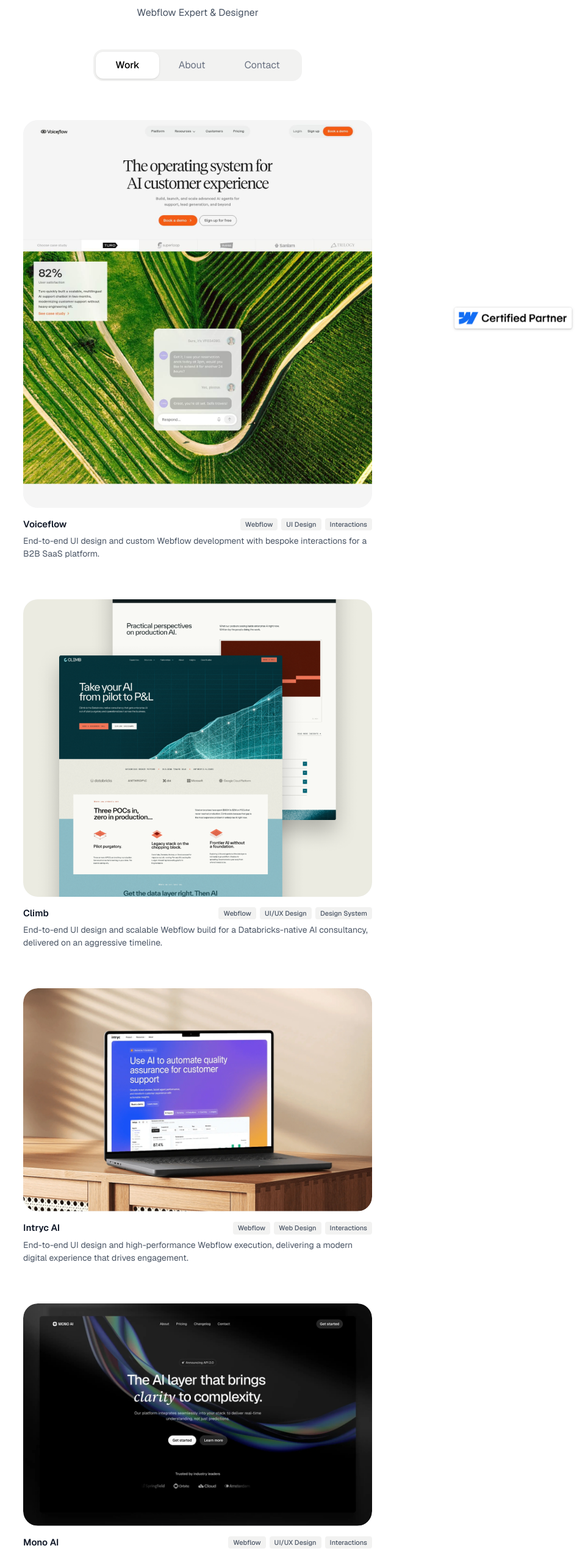
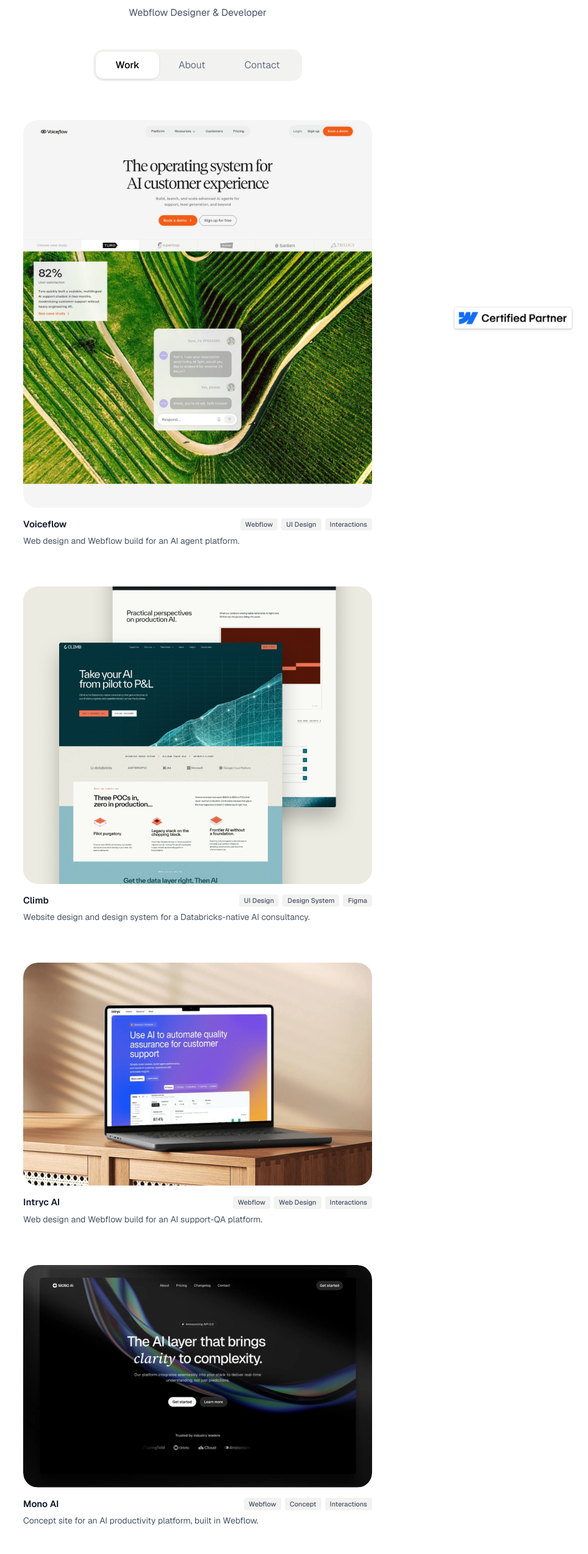
Before and after one commit to Tommyisbae/ariyibitomiwa, a React (Vite) app: page / in a window 1280 px wide. Shown: the part 235-2784 px from the top of the page at 61% size, without its empty margins (316-1280 px from the left). Built offline with nearby package versions, Linux system fonts and the light colour scheme.

Commit message:
new changes

```diff
--- a/index.html
+++ b/index.html
@@ -5,21 +5,21 @@
     <meta name="viewport" content="width=device-width, initial-scale=1.0" />
 
     <!-- Primary Meta Tags -->
-    <title>Ariyibi Tomiwa | Webflow Expert & Designer</title>
-    <meta name="title" content="Ariyibi Tomiwa | Webflow Expert & Designer" />
-    <meta name="description" content="Portfolio of Ariyibi Tomiwa, Certified Webflow Partner and Designer specializing in high-performance Webflow websites, UI/UX design, and interactions." />
+    <title>Ariyibi Tomiwa | Webflow Designer & Developer</title>
+    <meta name="title" content="Ariyibi Tomiwa | Webflow Designer & Developer" />
+    <meta name="description" content="Ariyibi Tomiwa designs and builds Webflow websites, from Figma to launch. Webflow Certified Partner and Framer Expert." />
 
     <!-- Open Graph / Facebook -->
     <meta property="og:type" content="website" />
-    <meta property="og:title" content="Ariyibi Tomiwa | Webflow Expert & Designer" />
-    <meta property="og:description" content="Portfolio of Ariyibi Tomiwa, Certified Webflow Partner and Designer specializing in high-performance Webflow websites, UI/UX design, and interactions." />
+    <meta property="og:title" content="Ariyibi Tomiwa | Webflow Designer & Developer" />
+    <meta property="og:description" content="Ariyibi Tomiwa designs and builds Webflow websites, from Figma to launch. Webflow Certified Partner and Framer Expert." />
     <!-- You can update the content of this og:image tag with a real deployed preview image URL if preferred later -->
     <meta property="og:image" content="/3DAqiz7qgEOCNbeL8NOmlMoUg.png (1).png" />
 
     <!-- Twitter -->
     <meta property="twitter:card" content="summary_large_image" />
-    <meta property="twitter:title" content="Ariyibi Tomiwa | Webflow Expert & Designer" />
-    <meta property="twitter:description" content="Portfolio of Ariyibi Tomiwa, Certified Webflow Partner and Designer specializing in high-performance Webflow websites, UI/UX design, and interactions." />
+    <meta property="twitter:title" content="Ariyibi Tomiwa | Webflow Designer & Developer" />
+    <meta property="twitter:description" content="Ariyibi Tomiwa designs and builds Webflow websites, from Figma to launch. Webflow Certified Partner and Framer Expert." />
 
     <!-- Theme Color -->
     <meta name="theme-color" content="#ffffff" />
@@ -28,37 +28,37 @@
   </head>
   <body>
     <noscript>
-      <h1>Ariyibi Tomiwa | Webflow Expert & Designer</h1>
-      <p>Webflow Expert & Designer</p>
-      <p>For the last 3+ years, I've been obsessed with building high-performance websites and digital experiences that win you business. As a Webflow expert and designer, I craft bespoke visual experiences and scalable websites that look exceptional and drive measurable growth.</p>
+      <h1>Ariyibi Tomiwa | Webflow Designer & Developer</h1>
+      <p>Webflow Designer & Developer</p>
+      <p>I design and build Webflow websites, from the first Figma file to launch.</p>
       <h2>Work</h2>
       <ul>
-        <li><strong>Voiceflow:</strong> End-to-end UI design and custom Webflow development with bespoke interactions for a B2B SaaS platform.</li>
-        <li><strong>Climb:</strong> End-to-end UI design and scalable Webflow build for a Databricks-native AI consultancy, delivered on an aggressive timeline.</li>
-        <li><strong>Intryc AI:</strong> End-to-end UI design and high-performance Webflow execution, delivering a modern digital experience that drives engagement.</li>
-        <li><strong>Mono AI:</strong> From concept to live site—seamless UI/UX design and Webflow execution bringing clarity to complex AI workflows.</li>
-        <li><strong>Tandem:</strong> Pixel-perfect web design paired with flawless Webflow execution to bridge an ambitious brand vision.</li>
-        <li><strong>Cameron Gawley:</strong> Comprehensive UX design and scalable Webflow development transitioning a DTC consultant into a strategic institution.</li>
-        <li><strong>Haven Oaks:</strong> End-to-end product design and responsive Webflow architecture for an accessible, trust-driven care platform.</li>
+        <li><strong>Voiceflow:</strong> Web design and Webflow build for an AI agent platform.</li>
+        <li><strong>Climb:</strong> Website design and design system for a Databricks-native AI consultancy.</li>
+        <li><strong>Intryc AI:</strong> Web design and Webflow build for an AI support-QA platform.</li>
+        <li><strong>Mono AI:</strong> Concept site for an AI productivity platform, built in Webflow.</li>
+        <li><strong>Tandem:</strong> Web design and Webflow build for a multifamily real-estate firm.</li>
+        <li><strong>Cameron Gawley:</strong> Personal site and CMS for an operator behind $500M+ in client revenue.</li>
+        <li><strong>Haven Oaks:</strong> Web design and Webflow build for a London home-care agency.</li>
       </ul>
       <h2>Contact</h2>
       <p>Email: ariyibitomiwa611@gmail.com</p>
-      <p>LinkedIn: Linkedin.com/in/ariyibi-tomiwa</p>
+      <p>LinkedIn: linkedin.com/in/ariyibi-tomiwa</p>
     </noscript>
     <div id="root">
       <div style="display: none;">
-        <h1>Ariyibi Tomiwa | Webflow Expert & Designer</h1>
-        <p>Webflow Expert & Designer</p>
-        <p>For the last 3+ years, I've been obsessed with building high-performance websites and digital experiences that win you business. As a Webflow expert and designer, I craft bespoke visual experiences and scalable websites that look exceptional and drive measurable growth.</p>
+        <h1>Ariyibi Tomiwa | Webflow Designer & Developer</h1>
+        <p>Webflow Designer & Developer</p>
+        <p>I design and build Webflow websites, from the first Figma file to launch.</p>
         <h2>Work</h2>
         <ul>
-          <li><strong>Voiceflow:</strong> End-to-end UI design and custom Webflow development with bespoke interactions for a B2B SaaS platform.</li>
-          <li><strong>Climb:</strong> End-to-end UI design and scalable Webflow build for a Databricks-native AI consultancy, delivered on an aggressive timeline.</li>
-          <li><strong>Intryc AI:</strong> End-to-end UI design and high-performance Webflow execution, delivering a modern digital experience that drives engagement.</li>
-          <li><strong>Mono AI:</strong> From concept to live site—seamless UI/UX design and Webflow execution bringing clarity to complex AI workflows.</li>
-          <li><strong>Tandem:</strong> Pixel-perfect web design paired with flawless Webflow execution to bridge an ambitious brand vision.</li>
-          <li><strong>Cameron Gawley:</strong> Comprehensive UX design and scalable Webflow development transitioning a DTC consultant into a strategic institution.</li>
-          <li><strong>Haven Oaks:</strong> End-to-end product design and responsive Webflow architecture for an accessible, trust-driven care platform.</li>
+          <li><strong>Voiceflow:</strong> Web design and Webflow build for an AI agent platform.</li>
+          <li><strong>Climb:</strong> Website design and design system for a Databricks-native AI consultancy.</li>
+          <li><strong>Intryc AI:</strong> Web design and Webflow build for an AI support-QA platform.</li>
+          <li><strong>Mono AI:</strong> Concept site for an AI productivity platform, built in Webflow.</li>
+          <li><strong>Tandem:</strong> Web design and Webflow build for a multifamily real-estate firm.</li>
+          <li><strong>Cameron Gawley:</strong> Personal site and CMS for an operator behind $500M+ in client revenue.</li>
+          <li><strong>Haven Oaks:</strong> Web design and Webflow build for a London home-care agency.</li>
         </ul>
       </div>
     </div>
--- a/src/App.tsx
+++ b/src/App.tsx
@@ -1,11 +1,11 @@
-import { ArrowUpRight, X, ArrowLeft } from 'lucide-react';
+import { ArrowUpRight, X } from 'lucide-react';
 import { useState } from 'react';
 
 const PROJECTS = [
   {
     id: 1,
     title: 'Voiceflow',
-    description: 'End-to-end UI design and custom Webflow development with bespoke interactions for a B2B SaaS platform.',
+    description: 'Web design and Webflow build for an AI agent platform.',
     tags: ['Webflow', 'UI Design', 'Interactions'],
     coverUrl: "/voiceflowcover.jpeg",
     liveUrl: 'https://www.voiceflow.com/'
@@ -13,15 +13,15 @@
   {
     id: 2,
     title: 'Climb',
-    description: 'End-to-end UI design and scalable Webflow build for a Databricks-native AI consultancy, delivered on an aggressive timeline.',
-    tags: ['Webflow', 'UI/UX Design', 'Design System'],
+    description: 'Website design and design system for a Databricks-native AI consultancy.',
+    tags: ['UI Design', 'Design System', 'Figma'],
     coverUrl: "/climb-cover.png",
     liveUrl: 'https://climb.ai/'
   },
   {
     id: 3,
     title: 'Intryc AI',
-    description: 'End-to-end UI design and high-performance Webflow execution, delivering a modern digital experience that drives engagement.',
+    description: 'Web design and Webflow build for an AI support-QA platform.',
     tags: ['Webflow', 'Web Design', 'Interactions'],
     coverUrl: '/0lG7iLlrMlQuKB1qJ4CddTWzo.mp4.png',
     liveUrl: 'https://www.intryc.com/'
@@ -29,15 +29,15 @@
   {
     id: 4,
     title: 'Mono AI',
-    description: 'From concept to live site—seamless UI/UX design and Webflow execution bringing clarity to complex AI workflows.',
-    tags: ['Webflow', 'UI/UX Design', 'Interactions'],
+    description: 'Concept site for an AI productivity platform, built in Webflow.',
+    tags: ['Webflow', 'Concept', 'Interactions'],
     coverUrl: '/Y43TDcqsno5M4iq5IHuxI0pTu2Y.mp4.png',
     liveUrl: 'https://mono-ai-e3cdb7.webflow.io/'
   },
   {
     id: 5,
     title: 'Tandem',
-    description: 'Pixel-perfect web design paired with flawless Webflow execution to bridge an ambitious brand vision.',
+    description: 'Web design and Webflow build for a multifamily real-estate firm.',
     tags: ['Webflow', 'Web Design', 'Interactions'],
     coverUrl: '/K33SR12U1IWujvZkbVkYKGAzhI.mp4.png',
     liveUrl: 'https://www.thetandemco.com/'
@@ -45,15 +45,15 @@
   {
     id: 6,
     title: 'Cameron Gawley',
-    description: 'Comprehensive UX design and scalable Webflow development transitioning a DTC consultant into a strategic institution.',
-    tags: ['Webflow', 'UI/UX Design', 'Figma'],
+    description: 'Personal site and CMS for an operator behind $500M+ in client revenue.',
+    tags: ['Webflow', 'UI/UX Design', 'CMS'],
     coverUrl: '/0lG7iLlrMlQuKB1qJ4CddTWzo.mp4 (2).png',
     liveUrl: 'https://www.camerongawley.com/'
   },
   {
     id: 7,
     title: 'Haven Oaks',
-    description: 'End-to-end product design and responsive Webflow architecture for an accessible, trust-driven care platform.',
+    description: 'Web design and Webflow build for a London home-care agency.',
     tags: ['Webflow', 'Web Design', 'Accessibility'],
     coverUrl: '/0lG7iLlrMlQuKB1qJ4CddTWzo.mp4 (1).png',
     liveUrl: 'https://www.havenoakscareservices.com/'
@@ -102,7 +102,7 @@
           </div>
           <h1 className="text-3xl font-semibold mb-2">Ariyibi Tomiwa</h1>
           <div className="flex items-center text-gray-600">
-            <span>Webflow Expert & Designer</span>
+            <span>Webflow Designer & Developer</span>
           </div>
         </section>
 
@@ -161,58 +161,67 @@
               <div className="space-y-4">
                 <h3 className="text-[12px] font-medium text-[#A0A0A0] uppercase tracking-wider mb-2">Summary</h3>
                 <p>
-                  For the last 3+ years, I've been obsessed with building high-performance websites and digital experiences that win you business. As a Webflow expert and designer, I craft bespoke visual experiences and scalable websites that look exceptional and drive measurable growth.
-                </p>
-                <p>
-                  I bridge the gap between thoughtful product design (Figma) and flawless Webflow execution. Building custom Webflow architectures with Client-First standards and polished animations, I turn slow, clunky websites into fast, strategic experiences that convert clicks into customers. I work fully remotely, partnering with ambitious brands worldwide.
+                  I design and build Webflow websites, from the first Figma file to launch. For 3+ years I've worked with brands across the US, UK and Nigeria, giving them sites that look sharp, load fast and are easy for their teams to run.
                 </p>
                 <div className="pt-2 flex items-center gap-4">
-                  <a href="https://www.linkedin.com/in/ariyibi-tomiwa-668219212" target="_blank" rel="noreferrer" className="flex items-center gap-2 px-3 py-1.5 bg-[#F2F2F1] hover:bg-[#E5E5E4] transition-colors rounded-[8px] text-[14px] text-black font-medium">
+                  <a href="https://www.linkedin.com/in/ariyibi-tomiwa/" target="_blank" rel="noreferrer" className="flex items-center gap-2 px-3 py-1.5 bg-[#F2F2F1] hover:bg-[#E5E5E4] transition-colors rounded-[8px] text-[14px] text-black font-medium">
                     <span className="text-white bg-[#0A66C2] px-1 py-0.5 rounded-[4px] text-[10px] font-bold leading-none flex items-center shrink-0">IN</span>
-                    LinkedIn CV
+                    View my LinkedIn
                   </a>
-                  <span className="text-gray-500 text-[14px] flex items-center gap-1.5 cursor-pointer hover:text-black transition-colors">
-                    <ArrowLeft className="w-4 h-4" /> Click to view
-                  </span>
                 </div>
               </div>
 
               <div className="space-y-4">
-                <h3 className="text-[12px] font-medium text-[#A0A0A0] uppercase tracking-wider mb-2">Technical Skills & Stack</h3>
-                <div className="grid sm:grid-cols-2 gap-3 pt-1">
-                  <div className="bg-[#F8F8F7] border border-[#EAEAE8] p-4 rounded-[12px]">
-                    <span className="text-[13px] font-semibold text-gray-900 block mb-1">Webflow & CMS</span>
-                    <p className="text-[13px] text-gray-600 leading-normal">
-                      Webflow Certified Partner, Finsweet Client-First system, responsive styling, custom CMS architecture, component design.
-                    </p>
-                  </div>
-                  <div className="bg-[#F8F8F7] border border-[#EAEAE8] p-4 rounded-[12px]">
-                    <span className="text-[13px] font-semibold text-gray-900 block mb-1">UI/UX & Web Design</span>
-                    <p className="text-[13px] text-gray-600 leading-normal">
-                      Figma, visual design systems, wireframing, high-fidelity prototypes, brand identity, user-centric interfaces.
-                    </p>
-                  </div>
-                  <div className="bg-[#F8F8F7] border border-[#EAEAE8] p-4 rounded-[12px]">
-                    <span className="text-[13px] font-semibold text-gray-900 block mb-1">Interactions & Animation</span>
-                    <p className="text-[13px] text-gray-600 leading-normal">
-                      Webflow interactions, custom micro-interactions, smooth scroll experiences, fluid page transitions, GreenSock (GSAP).
-                    </p>
-                  </div>
-                  <div className="bg-[#F8F8F7] border border-[#EAEAE8] p-4 rounded-[12px]">
-                    <span className="text-[13px] font-semibold text-gray-900 block mb-1">Tools & Integrations</span>
-                    <p className="text-[13px] text-gray-600 leading-normal">
-                      Figma, Relume, Client-First, Wized, Memberstack, Webflow Apps, custom embeds.
-                    </p>
-                  </div>
+                <h3 className="text-[12px] font-medium text-[#A0A0A0] uppercase tracking-wider mb-2">Skills</h3>
+                <div className="space-y-2">
+                  {[
+                    { area: 'Webflow', items: 'Client-First, CMS, components' },
+                    { area: 'Design', items: 'Figma, design systems, prototypes' },
+                    { area: 'Motion', items: 'Webflow Interactions, GSAP' },
+                    { area: 'Integrations', items: 'Wized, Memberstack, Xano, Shopify' },
+                  ].map((skill) => (
+                    <div key={skill.area} className="flex items-baseline justify-between gap-3">
+                      <p className="text-[15px] text-gray-900">{skill.area}</p>
+                      <span className="text-[13px] text-gray-400 text-right">{skill.items}</span>
+                    </div>
+                  ))}
                 </div>
               </div>
 
               <div className="space-y-4">
                 <h3 className="text-[12px] font-medium text-[#A0A0A0] uppercase tracking-wider mb-2">Experience</h3>
-                <p>
-                  I recently worked with AssetIntel, a US-based infrastructure asset management firm, to build robust and scalable web experiences. Prior to that, as a Webflow Designer & Developer at Brandsmits and Murals.ng, I designed and developed high-performance Webflow sites across diverse industries. Throughout my workflow, I specialize in converting complex Figma designs into pixel-perfect Webflow architecture using Finsweet's Client-First system and engaging micro-interactions.
-                </p>
+                <div className="space-y-2">
+                  {[
+                    { role: 'Web Designer & Webflow Developer', org: 'Freelance', dates: '2026 – Now' },
+                    { role: 'Webflow Engineer', org: 'AssetIntel', dates: '2026' },
+                    { role: 'Web Designer', org: 'Brandsmits', dates: '2025' },
+                    { role: 'Design Engineer', org: 'Murals.ng', dates: '2023 – 2025' },
+                    { role: 'Webflow Intern', org: 'Tradespace', dates: '2023' },
+                  ].map((job) => (
+                    <div key={job.org} className="flex items-baseline justify-between gap-3">
+                      <p className="text-[15px] text-gray-900">{job.role} <span className="text-gray-500">· {job.org}</span></p>
+                      <span className="text-[13px] text-gray-400 shrink-0">{job.dates}</span>
+                    </div>
+                  ))}
+                </div>
               </div>
+
+              <div className="space-y-4">
+                <h3 className="text-[12px] font-medium text-[#A0A0A0] uppercase tracking-wider mb-2">Kind words</h3>
+                <div className="space-y-6">
+                  {[
+                    { quote: 'Clean, professional build, handled a complex CMS restructure well and took feedback on board.', name: 'Ed Perez, Max Performance' },
+                    { quote: 'Professional, ethical Webflow designer that can deliver. Fast and pragmatic.', name: 'Paulo C. Graça Moura, Quinta do Rapozinho' },
+                    { quote: 'His attention to detail and deep understanding of Webflow made the entire process seamless.', name: 'Octavian, design collaborator' },
+                  ].map((t) => (
+                    <div key={t.name}>
+                      <p className="text-[15px] text-gray-900">"{t.quote}"</p>
+                      <span className="text-[13px] text-gray-400">{t.name}</span>
+                    </div>
+                  ))}
+                </div>
+              </div>
+
 
             </section>
           )}
@@ -227,17 +236,17 @@
                   </span>
                   ariyibitomiwa611@gmail.com
                 </a>
-                <a href="https://www.linkedin.com/in/ariyibi-tomiwa-668219212" target="_blank" rel="noreferrer" className="flex items-center gap-3 text-[#0066CC] hover:text-black transition-colors text-[15px] sm:text-[18px] w-fit break-all">
+                <a href="https://www.linkedin.com/in/ariyibi-tomiwa/" target="_blank" rel="noreferrer" className="flex items-center gap-3 text-[#0066CC] hover:text-black transition-colors text-[15px] sm:text-[18px] w-fit break-all">
                   <span className="w-6 h-6 border-[1.5px] border-current rounded-[6px] flex items-center justify-center shrink-0">
                     <svg width="12" height="12" viewBox="0 0 24 24" fill="none" stroke="currentColor" strokeWidth="2.5" strokeLinecap="round" strokeLinejoin="round"><path d="M10 13a5 5 0 0 0 7.54.54l3-3a5 5 0 0 0-7.07-7.07l-1.72 1.71"></path><path d="M14 11a5 5 0 0 0-7.54-.54l-3 3a5 5 0 0 0 7.07 7.07l1.71-1.71"></path></svg>
                   </span>
-                  Linkedin.com/in/ariyibi-tomiwa
+                  linkedin.com/in/ariyibi-tomiwa
                 </a>
                 <a href="https://contra.com/ariyibi_tomiwa/work" target="_blank" rel="noreferrer" className="flex items-center gap-3 text-[#0066CC] hover:text-black transition-colors text-[15px] sm:text-[18px] w-fit break-all">
                   <span className="w-6 h-6 border-[1.5px] border-current rounded-[6px] flex items-center justify-center shrink-0">
                     <svg width="12" height="12" viewBox="0 0 24 24" fill="none" stroke="currentColor" strokeWidth="2.5" strokeLinecap="round" strokeLinejoin="round"><path d="M10 13a5 5 0 0 0 7.54.54l3-3a5 5 0 0 0-7.07-7.07l-1.72 1.71"></path><path d="M14 11a5 5 0 0 0-7.54-.54l-3 3a5 5 0 0 0 7.07 7.07l1.71-1.71"></path></svg>
                   </span>
-                  Contra.com/ariyibi_tomiwa
+                  contra.com/ariyibi_tomiwa
                 </a>
                 <a href="https://x.com/tommy_is_bae" target="_blank" rel="noreferrer" className="flex items-center gap-3 text-[#0066CC] hover:text-black transition-colors text-[15px] sm:text-[18px] w-fit break-all">
                   <span className="w-6 h-6 border-[1.5px] border-current rounded-[6px] flex items-center justify-center shrink-0">
```
Also changed, not shown: 1 other file (tests, documents, lock files or other folders).
